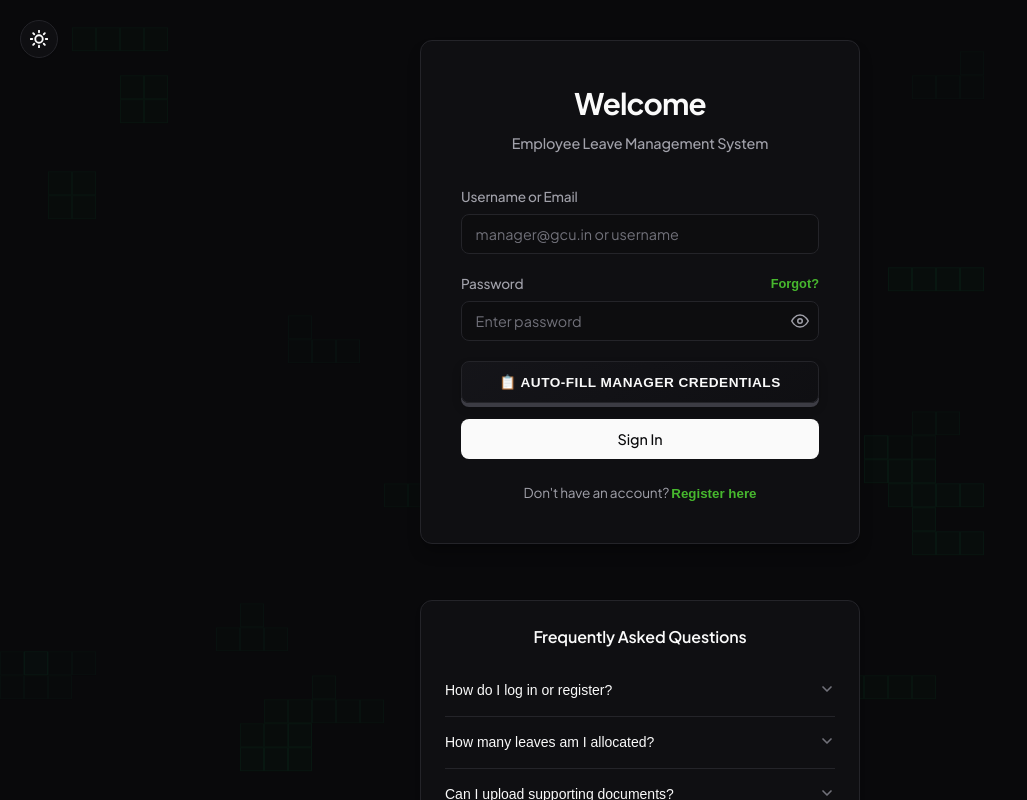
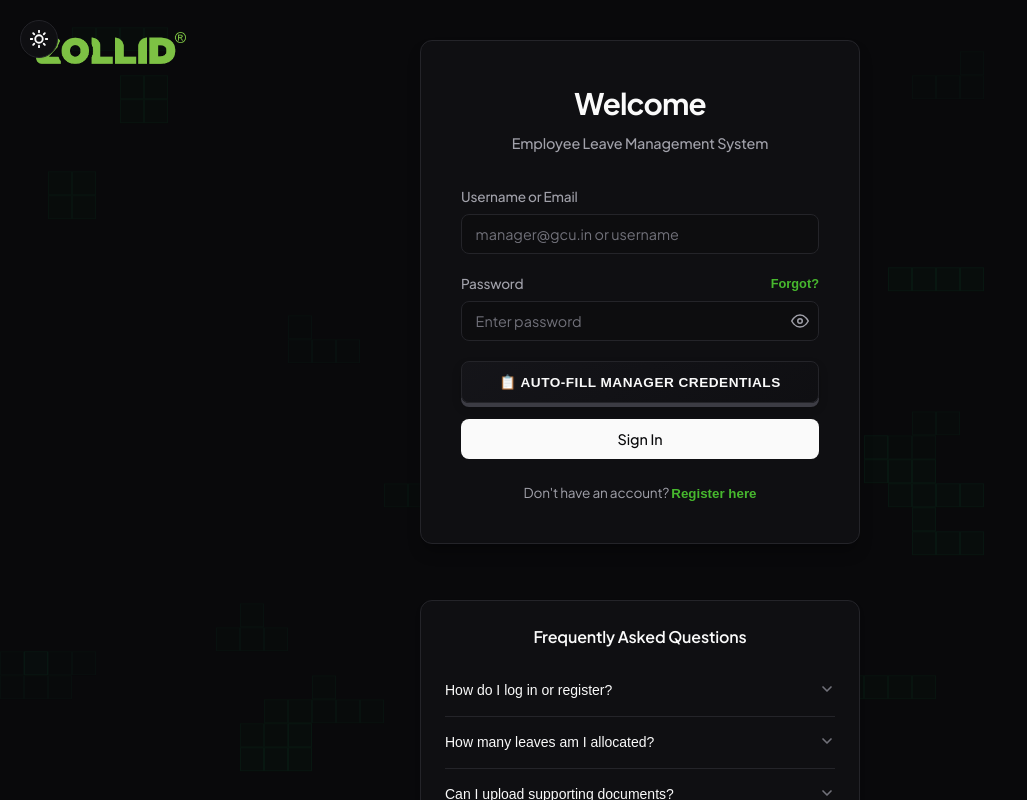
Before and after one commit to neerajcoder1/employee-leave-manager, a React (Vite) app in the folder frontend/: page / in a window 1280 px wide. Shown: the top 800 px of the page, without its empty margins (0-1027 px from the left). Built offline with nearby package versions, Linux system fonts and the light colour scheme.

Commit message:
feat: add zollid wordmark logo to top left of login page

```diff
--- a/frontend/src/pages/Login.jsx
+++ b/frontend/src/pages/Login.jsx
@@ -34,6 +34,9 @@ const Login = ({ onNavigate }) => {
 
   return (
     <>
+      <div style={{ position: 'absolute', top: '32px', left: '36px', zIndex: 10 }}>
+        <img src="/zollid-wordmark.png" alt="Zollid" style={{ height: '32px', width: 'auto', objectFit: 'contain' }} />
+      </div>
       <LoginOverlay isActive={loading} />
       <div className="auth-wrapper">
         <div className="card-panel auth-card" style={{ boxShadow: 'var(--shadow-lg)' }}>
```
Also changed, not shown: frontend/public/zollid-wordmark.png (added).
